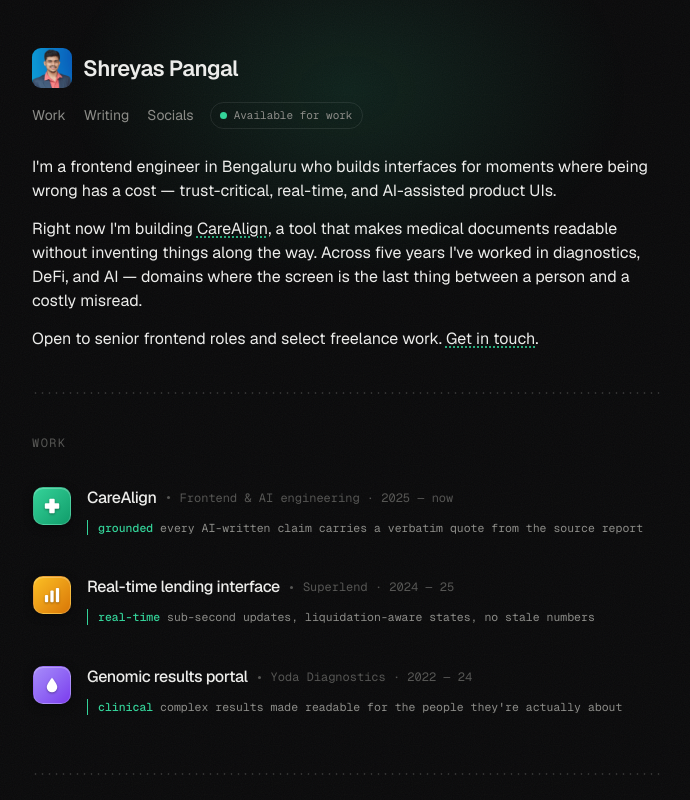
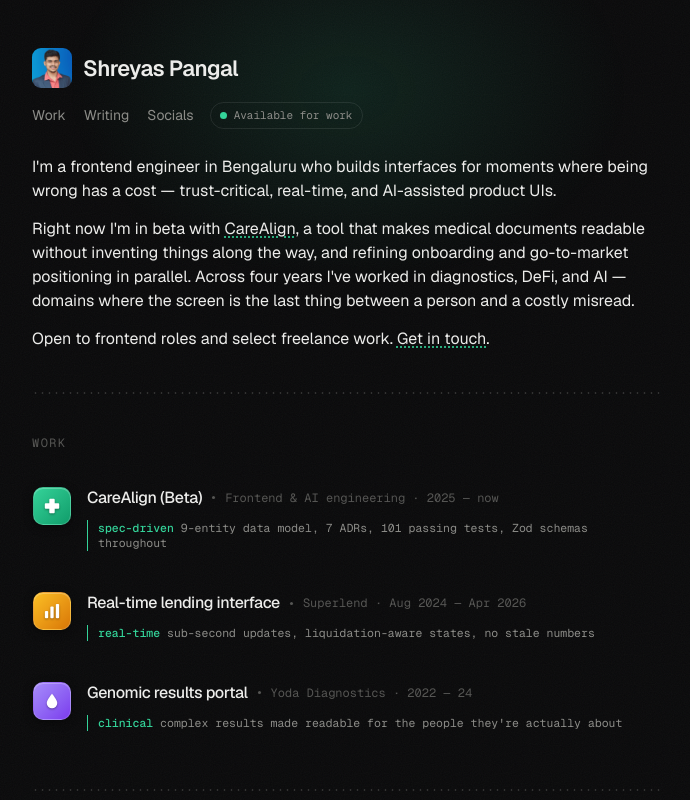
Before and after one commit to shreyaspangal/shreyas-portfolio-v0, a Next.js app: page / in a window 1280 px wide. Shown: the top 800 px of the page, without its empty margins (292-982 px from the left). Built offline with nearby package versions, Linux system fonts and the light colour scheme.

Commit message:
Update portfolio details: change project status to beta and refine evidence descriptions

```diff
--- a/app/page.tsx
+++ b/app/page.tsx
@@ -68,7 +68,7 @@
         </PopIn>
         <PopIn delay={0.22}>
           <p>
-            Right now I&apos;m building{" "}
+            Right now I&apos;m in beta with{" "}
             <a
               href="https://care-align.vercel.app/"
               target="_blank"
@@ -78,14 +78,15 @@
               CareAlign
             </a>
             , a tool that makes medical documents readable without inventing
-            things along the way. Across five years I&apos;ve worked in
+            things along the way, and refining onboarding and go-to-market
+            positioning in parallel. Across four years I&apos;ve worked in
             diagnostics, DeFi, and AI — domains where the screen is the last
             thing between a person and a costly misread.
           </p>
         </PopIn>
         <PopIn delay={0.28}>
           <p>
-            Open to senior frontend roles and select freelance work.{" "}
+            Open to frontend roles and select freelance work.{" "}
             <a
               href="#socials"
               className="text-fg underline decoration-accent decoration-dotted underline-offset-3 hover:text-accent"
--- a/data/work.ts
+++ b/data/work.ts
@@ -18,12 +18,12 @@
 export const work: WorkItem[] = [
   {
     slug: "carealign",
-    title: "CareAlign",
+    title: "CareAlign (Beta)",
     role: "Frontend & AI engineering",
     period: "2025 — now",
-    evidenceLabel: "grounded",
+    evidenceLabel: "spec-driven",
     evidenceDetail:
-      "every AI-written claim carries a verbatim quote from the source report",
+      "9-entity data model, 7 ADRs, 101 passing tests, Zod schemas throughout",
     href: "https://care-align.vercel.app/",
     chip: "care",
   },
@@ -31,7 +31,7 @@
     slug: "superlend",
     title: "Real-time lending interface",
     role: "Superlend",
-    period: "2024 — 25",
+    period: "Aug 2024 — Apr 2026",
     evidenceLabel: "real-time",
     evidenceDetail:
       "sub-second updates, liquidation-aware states, no stale numbers",
```
